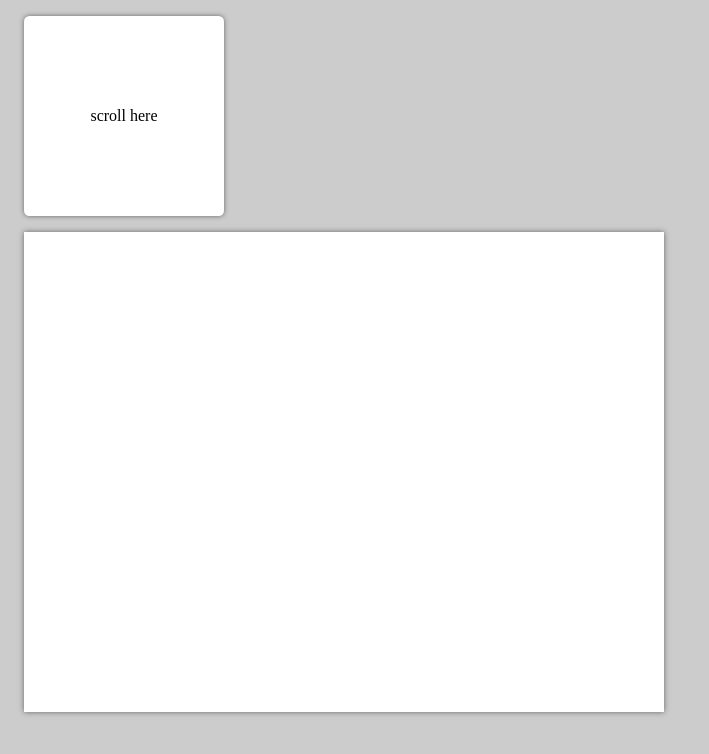
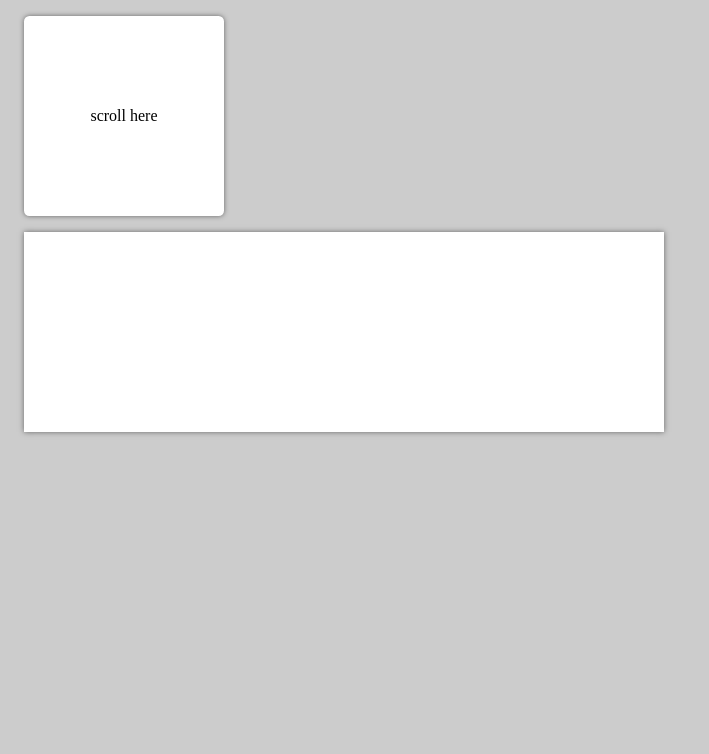
Before and after one commit to michitaro/magic-trackpad-detector, a website built with webpack: page example/index.html in a window 1280 px wide. Shown: the whole page, without its empty margins (0-709 px from the left). Built offline with nearby package versions, Linux system fonts and the light colour scheme.

Commit message:
improve condition

```diff
--- a/example/index.html
+++ b/example/index.html
@@ -32,7 +32,7 @@
         <div class="trackpad">
             scroll here
         </div>
-        <canvas width="640" height="480"></canvas>
+        <canvas width="640" height="200"></canvas>
     </div>
 </body>
 
--- a/lib/index.d.ts
+++ b/lib/index.d.ts
@@ -1,7 +1,8 @@
 export declare class MagicTrackpadDetector {
-    private history;
     tolerance: number;
     interval: number;
-    minN: number;
+    minN1: number;
+    minN2: number;
+    private history;
     inertial(e: WheelEvent): boolean;
 }
--- a/src/index.ts
+++ b/src/index.ts
@@ -1,25 +1,51 @@
 export class MagicTrackpadDetector {
-    private history = new RingBuffer<[number, number]>(20)
     tolerance = 7 // ms
     interval = 1000 / 60 // events per second
-    minN = 5
+    minN1 = 7
+    minN2 = 15
+    private history = new RingBuffer<[number, number]>(Math.max(this.minN1, this.minN2))
 
     inertial(e: WheelEvent) {
         const h = this.history
         const t0 = performance.now()
         const d0 = e.deltaY
         h.push([t0, d0])
-        if (h.length < this.minN)
+
+        if (h.length < this.minN1)
             return false
-        for (let i = this.minN - 1; i > 1; --i) {
-            const o = h.at(-i)
-            const n = h.at(-i + 1)
-            const dt = n[0] - o[0]
-            const dv = n[1] - o[1]
-            if (dv != 0 && (dt < this.interval - this.tolerance || this.interval + this.tolerance < dt))
+
+        if (Math.abs(e.deltaY) > 1) {
+            for (let i = this.minN1 - 1; i > 1; --i) {
+                const o = h.at(-i)
+                const n = h.at(-i + 1)
+                const dt = n[0] - o[0]
+                if (dt < this.interval - this.tolerance || this.interval + this.tolerance < dt)
+                    return false
+                if (n[1] * o[1] < 0 || n[1] / o[1] > 1)
+                    return false
+            }
+        }
+        else {
+            if (h.length < this.minN2)
                 return false
-            if (n[1] * o[1] < 0 || n[1] / o[1] > 1)
+            const [to, vo] = h.at(- this.minN2)
+            if (Math.abs(vo) <= 1 || t0 - to > 2 * this.interval * this.minN2) {
                 return false
+            }
+            for (let i = this.minN2 - 1; i > 1; --i) {
+                const o = h.at(-i)
+                const n = h.at(-i + 1)
+                const dt = n[0] - o[0]
+                if (
+                    !(
+                        this.interval - this.tolerance <= dt && dt <= this.interval + this.tolerance ||
+                        2 * this.interval - this.tolerance <= dt && dt <= 2 * this.interval + this.tolerance
+                    )
+                )
+                    return false
+                if (n[1] * o[1] < 0 || n[1] / o[1] > 1)
+                    return false
+            }
         }
         return true
     }
```
Also changed, not shown: lib/index.js (+30 -10 lines).
